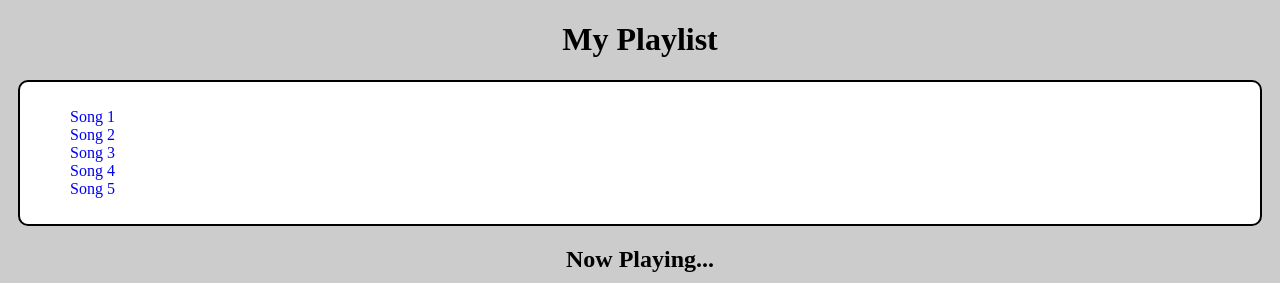
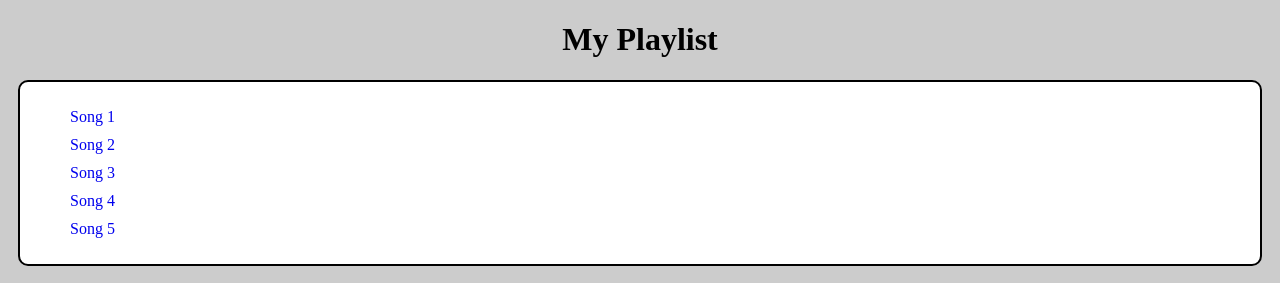
Before and after one commit to acciojob/my-playlist-Venkatesh280, a website: page main.html in a window 1280 px wide. Shown: the top 283 px of the page. Drawn offline with Linux system fonts and the light colour scheme.

Commit message:
created a submission

```diff
--- a/main.html
+++ b/main.html
@@ -10,11 +10,11 @@
     <h1 class="h1">My Playlist</h1>
     <div class="playlist">
         <ul>
-            <li><a href="https://www.soundhelix.com/examples/mp3/SoundHelix-Song-1.mp3" target="_blank">Song 1</a></li>
-        <li><a href="https://www.pagalworld.com.se/files/download/id/64630" target="_blank">Song 2</a></li>
-            <li><a href="https://www.pagalworld.com.se/files/download/id/64630" target="_blank">Song 3</a></li>
-            <li><a href="https://www.pagalworld.com.se/files/download/id/64630" target="_blank">Song 4</a></li>
-            <li><a href="https://www.pagalworld.com.se/files/download/id/64630" target="_blank">Song 5</a></li>
+            <li><a href="https://example.com/song1" target="_blank">Song 1</a></li>
+        <li><a href="https://example.com/song2" target="_blank">Song 2</a></li>
+            <li><a href="https://example.com/song3" target="_blank">Song 3</a></li>
+            <li><a href="https://example.com/song4" target="_blank">Song 4</a></li>
+            <li><a href="https://example.com/song5" target="_blank">Song 5</a></li>
         </ul>
     </div>
 
@@ -35,7 +35,7 @@
 			<p class=>pk song</p>
 			</div>
             <audio controls>
-                <source src="https://www.soundhelix.com/examples/mp3/SoundHelix-Song-1.mp3" type="audio/mpeg">
+                <source src="https://www.pagalworld.com.se/files/download/id/64630" type="audio/mpeg">
                 Your browser does not support the audio tag.
             </audio>
         </div>
--- a/script.js
+++ b/script.js
@@ -1 +1,2 @@
 //your JS code here. If required.
+console.log("Welcome to my Playlist!");
--- a/styles.css
+++ b/styles.css
@@ -7,6 +7,7 @@
 }
 .playlist ul li {
     list-style-type: none;
+	margin:10px 0;
 }
 .playlist ul li a {
     text-decoration-line: none;
```
